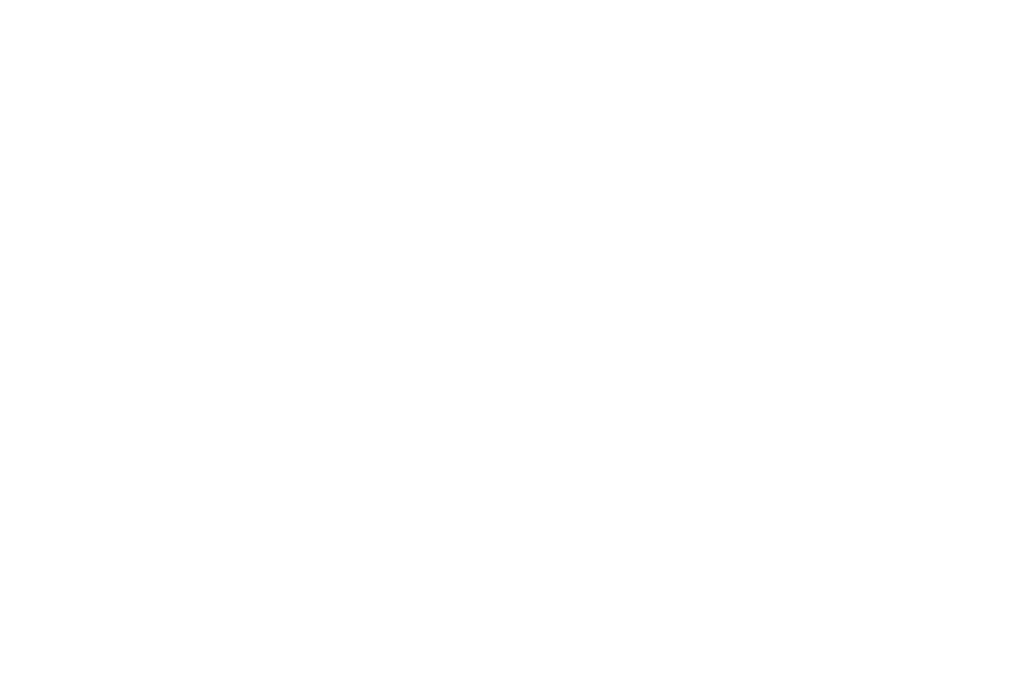
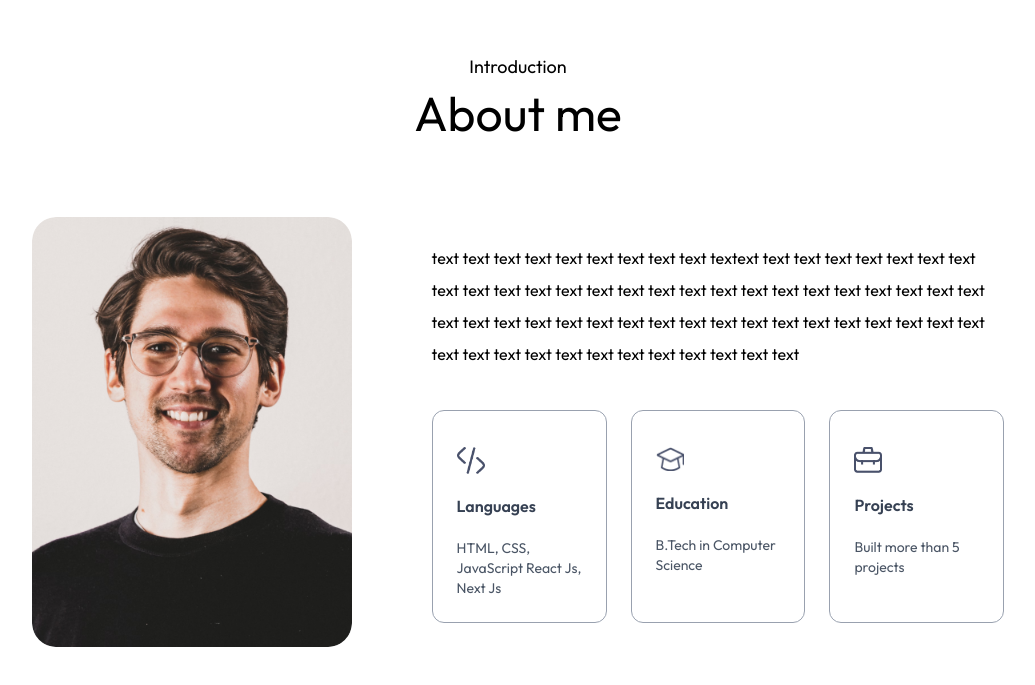
Before and after one commit to Twiggiermaen21/portfolio, a Next.js app: page / in a window 1280 px wide. Shown: the part 787-1472 px from the top of the page, without its empty margins (122-1157 px from the left). Before the commit the page ends 800 px from the top, so only its background shows below. Built offline with nearby package versions, Linux system fonts and the light colour scheme; a web font is replaced by a local one.

Commit message:
shadow css about file

```diff
--- /dev/null
+++ b/app/components/About.jsx
@@ -0,0 +1,38 @@
+import { assets, infoList } from '@/assets/assets'
+import Image from 'next/image'
+import React from 'react'
+
+const About = () => {
+    return (
+        <div id='about' className='w-full px-[12%] py-10 scroll-mt-20'>
+            <h4 className='text-center mb-2 text-lg font-Ovo'>Introduction</h4>
+            <h2 className='text-center text-5xl font-Ovo'>About me</h2>
+            <div className='flex w-full flex-col lg:flex-row items-center gap-20 my-20'>
+                <div className='w-64 sm:w-80 rounded-3xl max-w-one'>
+                    <Image src={assets.user_image} alt='user' className='w-full rounded-3xl' />
+                </div>
+                <div className='flex-1'>
+                    <p className='mb-10 max-w-2xl font-Ovo'> text text text text text text text text text textext
+                        text text text text text text text text text text text text text text text text
+                        text text text text text text text text text text text text text text text text text
+                        text text text text text text text text text text text text text text text text text text
+                        text text text text </p>
+
+                    <ul className='grid grid-cols-1 sm:grid-cols-3 gap-6 max-w-2xl'>
+                        {infoList.map(({ icon, iconDark, title, description }, index) => (
+                            <li key={index} className='border-[0.5px] border-gray-400 rounded-xl p-6 cursor-pointer
+                             hover:bg-lightHover hover:-translate-y-1 duration-500 hover:shadow-black'>
+                                <Image src={icon} alt={title} className='w-7 mt-3' />
+                                <h3 className='my-4 font-semibold text-gray-700'>{title}</h3>
+                                <p className='text-gray-600 text-sm'>{description}</p>
+                            </li>
+                        ))}
+                    </ul>
+
+                </div>
+            </div>
+        </div>
+    )
+}
+
+export default About
--- a/app/components/Header.jsx
+++ b/app/components/Header.jsx
@@ -7,8 +7,9 @@
         <div className='w-11/12 max-w-3xl text-center mx-auto h-screen flex flex-col items-center justify-center gap-4'>
             <div>
                 <Image src={assets.profile_img} alt='' className='rounded-full w-32' />
+            </div>
             <h3 className='flex items-end gap-2 text-xl md:text-2xl mb-3 font-Ovo'>
-                    Hi! I'm -----------<image src={assets.hand_icon} alt='' className='w-6' />
+                Hi! I'm Kacper <Image src={assets.hand_icon} alt='' className='w-6' />
             </h3>
 
             <h1 className='text-3xl sm:text-6xl lg:text-[66px] font-Ovo'> frontend web developer based in -----  </h1>
@@ -16,12 +17,14 @@
                 dsakdokdao kdoa skdoask doask daoskd o
             </p>
             <div className='flex flex-col sm:flex-row items-center gap-4 mt-4'>
-                    <a href="#contact" className='px-10 py-3 border border-white rounded-full bg-black text-white flex items-center gap-2'> contact me <Image src={assets.right_arrow_white} alt='' className='w-4' /></a>
-                    <a href="/sample-resume.pdf" download className='px-10 py-3 border rounded-full border-gray-500 flex items-center gap-2'> my resume <Image src={assets.download_icon} alt='' className='w-4' /></a>
+                <a href="#contact" className='px-10 py-3 border border-white rounded-full bg-black text-white flex items-center gap-2'>
+                    contact me <Image src={assets.right_arrow_white} alt='' className='w-4' /></a>
+                <a href="/sample-resume.pdf" download className='px-10 py-3 border rounded-full border-gray-500 flex items-center gap-2'>
+                    my resume <Image src={assets.download_icon} alt='' className='w-4' /></a>
             </div>
 
 
-            </div>
+
 
 
         </div>
--- a/app/globals.css
+++ b/app/globals.css
@@ -14,14 +14,27 @@
 
   --font-family: 'Outfit', sans-serif;
   --font-Ovo: 'Ovo', serif;
+
+
+
+  --shadow-black: 4px 4px 0 #000;
+  --shadow-white: 4px 4px 0 #fff;
 }
 
 
+
+/*
+
 :root {
+  --color-light: #fcf4ff;
+  --color-dark: #11001F;
   --color-lightHover: #fcf4ff;
   --color-darkHover: #2a004a;
   --color-darkTheme: #11001F;
 
+  --shadow-black: 4px 4px 0 #000;
+  --shadow-white: 4px 4px 0 #fff;
+
   --font-family: 'Outfit', sans-serif;
   --font-Ovo: 'Ovo', serif;
-}
+} */
--- a/app/layout.js
+++ b/app/layout.js
@@ -18,9 +18,9 @@
 
 export default function RootLayout({ children }) {
   return (
-    <html lang="en">
+    <html lang="en" className="scroll-smooth">
       <body
-        className={`${outfit.className} ${ovo.className} antialiased`}
+        className={`${outfit.className} ${ovo.className} antialiased leading-8 overflow-x-hidden`}
       >
         {children}
       </body>
--- a/app/page.js
+++ b/app/page.js
@@ -1,4 +1,5 @@
 'use client';
+import About from "./components/About";
 import Header from "./components/Header";
 import Navbar from "./components/Navbar";
 
@@ -7,6 +8,7 @@
     <>
       <Navbar />
       <Header />
+      <About />
     </>
 
   );
```
Lines whose indentation alone changed are shown as unchanged.
